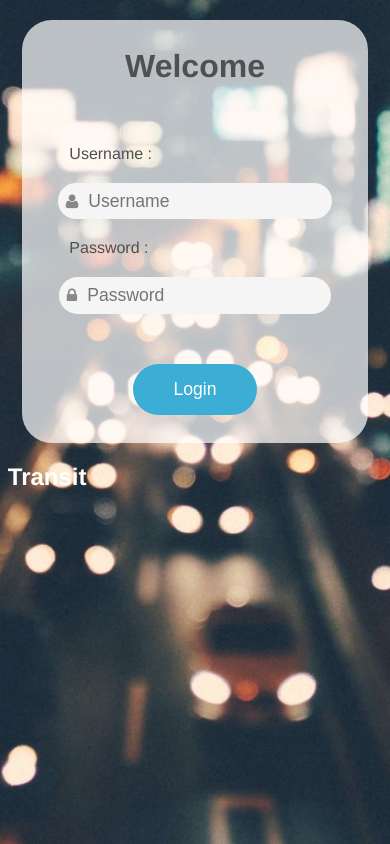
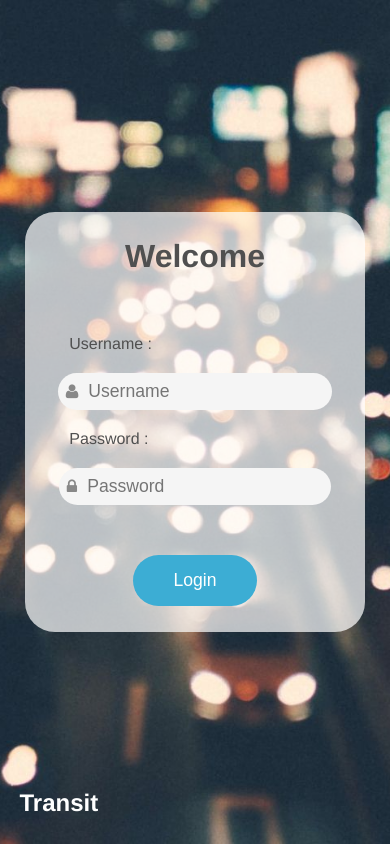
Before and after one commit to sepehr-design/transit, a plain HTML site: page login.html in a window 390 px wide. Drawn offline with Linux system fonts and the light colour scheme; a web font is replaced by a local one.

Commit message:
bug fix for mobile resolution

```diff
--- a/css/login.css
+++ b/css/login.css
@@ -20,7 +20,9 @@ body{
     overflow: hidden;
     background-size:cover ;
     width: 100%;
-    display: block;
+    display: flex;
+    align-items: center;
+    justify-content: center;
     min-height:100vh
 }
 h1,h2,h3,h4,h5,h6{
@@ -31,8 +33,9 @@ a{
     color: #fff;
 }
 .home{
-    float: left;
-    width: 96%;
+    position: absolute;
+    bottom: 2%;
+    left: 5%;
     margin-bottom: 10px;
 }
 .form-flex-con{
```
